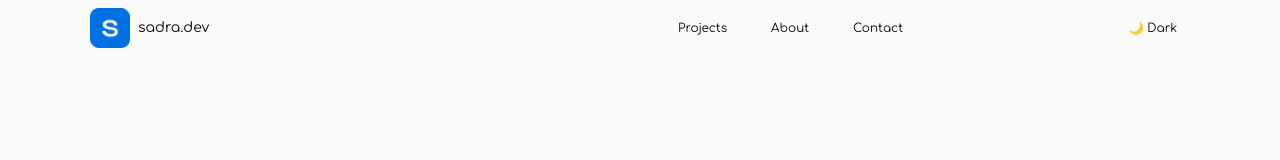
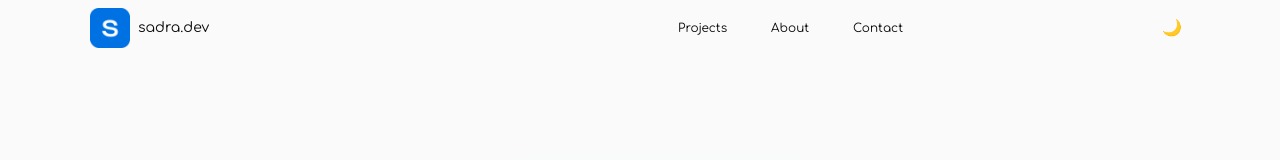
Before and after one commit to sadranafe/portfolio, a Next.js app: page / in a window 1280 px wide. Shown: the top 160 px of the page. Built offline with nearby package versions, Linux system fonts and the light colour scheme.

Commit message:
feat : add animated-theme-toggler of magicUI and delete the custom themeToggler i wrote

```diff
--- a/src/app/components/shared/Navbar.js
+++ b/src/app/components/shared/Navbar.js
@@ -2,7 +2,7 @@
 import Image from "next/image";
 import Link from "next/link";
 import { useState } from "react";
-import ThemeToggle from "@/app/components/ui/ThemeToggle";
+import { AnimatedThemeToggler } from "@/components/ui/animated-theme-toggler";
 
 const Navbar = () => {
     const [sidebar , setSidebar] = useState(false)
@@ -22,7 +22,7 @@ const Navbar = () => {
                 </div>
 
                 <div className = "w-3/12 max-sm:w-4/12 text-end max-sm:hidden">
-                    <ThemeToggle/>
+                    <AnimatedThemeToggler className = 'hover:bg-neutral-100 dark:hover:bg-neutral-700 transition-all p-2 rounded-md text-base cursor-pointer'/>
                 </div>
 
                 <button onClick = {() => setSidebar(!sidebar)} className = "hidden max-sm:flex z-50 flex-col gap-2">
@@ -37,7 +37,7 @@ const Navbar = () => {
                 <Link href = '/' className = "p-2 px-3 hover:text-sky-500 dark:hover:bg-neutral-700 rounded-lg outline-none transition-all">about</Link>
                 <Link href = '/' className = "p-2 px-3 hover:text-sky-500 dark:hover:bg-neutral-700 rounded-lg outline-none transition-all">contact</Link>
 
-                <ThemeToggle format = "circle"/>
+                <AnimatedThemeToggler className = 'p-2 text-base'/>
             </div>
         </>
     );
--- a/src/app/components/ui/ThemeToggle.js
+++ /dev/null
@@ -1,46 +0,0 @@
-'use client';
-import { useEffect, useState } from "react";
-
-const ThemeToggle = ({ format = 'default' }) => {
-    const [dark , setDark] = useState(false);
-
-    useEffect(() => {
-        const theme = localStorage.getItem('theme');
-        if(theme === 'dark'){
-            document.documentElement.classList.add('dark')
-            setDark(true)
-        }
-    },[])
-
-    const toggleTheme = () => {
-        if(dark){
-            document.documentElement.classList.remove('dark')
-            localStorage.setItem('theme' , 'light')
-        } else {
-            document.documentElement.classList.add('dark')
-            localStorage.setItem('theme' , 'dark')
-        }
-        setDark(!dark);
-    }
-
-    return (
-        <>
-            <button onClick = {toggleTheme} className = {`${format !== 'default' ? 'dark:border-neutral-700 border-neutral-300 px-2 rounded-full' : 'px-3 border-transparent'} dark:hover:bg-neutral-700 outline-none rounded-lg cursor-pointer border hover:bg-neutral-100 transition-all py-2`}>
-                {
-                    format === 'default' ?
-                    <p>
-                        { dark ? '☀️ Light' : '🌙 Dark' }
-                    </p>
-                    :
-                    <p>
-                        { dark ? '☀️' : '🌙' }
-                    </p>
-                }
-
-
-            </button>
-        </>
-    );
-};
-
-export default ThemeToggle;
--- a/src/components/ui/animated-theme-toggler.jsx
+++ b/src/components/ui/animated-theme-toggler.jsx
@@ -214,7 +214,7 @@ export const AnimatedThemeToggler = ({
       onClick={toggleTheme}
       className={cn(className)}
       {...props}>
-      {isDark ? <Sun /> : <Moon />}
+      {isDark ? '☀️' : '🌙'}
       <span className="sr-only">Toggle theme</span>
     </button>
   );
```
